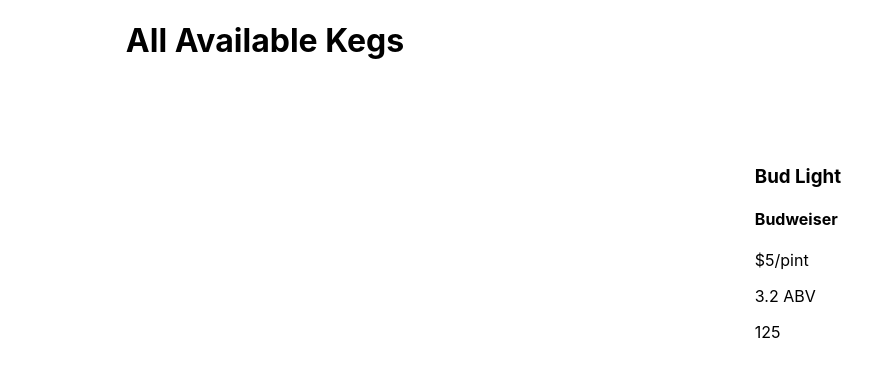
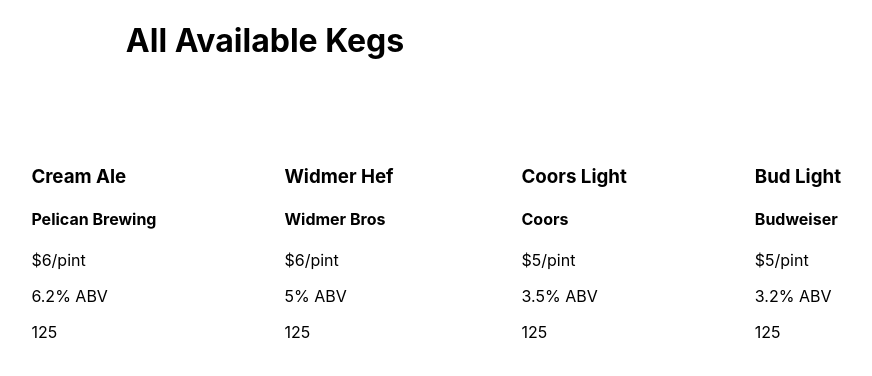
Before and after one commit to marcusjensen15/week1-react-code-review-v3, a React (Create React App) app in the folder react-code-review-1/: page /#/ in a window 1280 px wide. Shown: the top 376 px of the page, without its empty margins (375-1247 px from the left). Built offline with nearby package versions, Linux system fonts and the light colour scheme.

Commit message:
add multiple beer options - hardcoded

```diff
--- a/react-code-review-1/src/components/AllKegs.jsx
+++ b/react-code-review-1/src/components/AllKegs.jsx
@@ -16,9 +16,30 @@
         name= "Bud Light"
         brand= "Budweiser"
         price= "$5/pint"
-        alcoholContent="3.2 ABV"
+        alcoholContent="3.2% ABV"
         kegVolume = "125"
         />
+        <Keg
+          name= "Coors Light"
+          brand= "Coors"
+          price= "$5/pint"
+          alcoholContent="3.5% ABV"
+          kegVolume = "125"
+          />
+          <Keg
+            name= "Widmer Hef"
+            brand= "Widmer Bros"
+            price= "$6/pint"
+            alcoholContent="5% ABV"
+            kegVolume = "125"
+            />
+            <Keg
+              name= "Cream Ale"
+              brand= "Pelican Brewing"
+              price= "$6/pint"
+              alcoholContent="6.2% ABV"
+              kegVolume = "125"
+              />
     </div>
   );
 }
```
